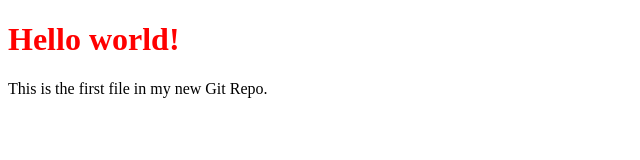
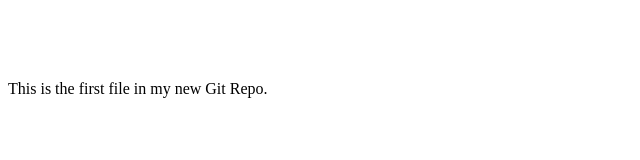
Before and after one commit to y4assin/m8-, a plain HTML site: page index.html in a window 1280 px wide. Shown: the whole page, without its empty margins (0-640 px from the left). Drawn offline with Linux system fonts and the light colour scheme.

Commit message:
Versio 3

```diff
--- a/index.html
+++ b/index.html
@@ -5,7 +5,7 @@
   </head>
   <body>
 
-    <h1 style="color:#f00">Hello world!</h1>
+    <h1 style="color:#fff">Hello world v3 !</h1>
     <p>This is the first file in my new Git Repo.</p>
 
   </body>
```
